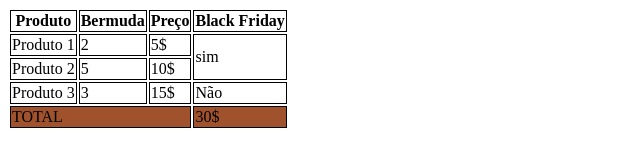
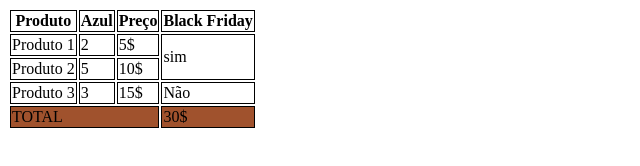
Before and after one commit to Lordnw/aula-tabela, a plain HTML site: page index.html in a window 1280 px wide. Shown: the whole page, without its empty margins (0-640 px from the left). Drawn offline with Linux system fonts and the light colour scheme.

Commit message:
trocado de bermuda para azul

```diff
--- a/index.html
+++ b/index.html
@@ -21,7 +21,7 @@
         <thead>
             <tr>
                 <th>Produto</th>
-                <th>Bermuda</th>
+                <th>Azul</th>
                 <th>Preço</th>
                 <th>Black Friday</th>
             </tr>
```
